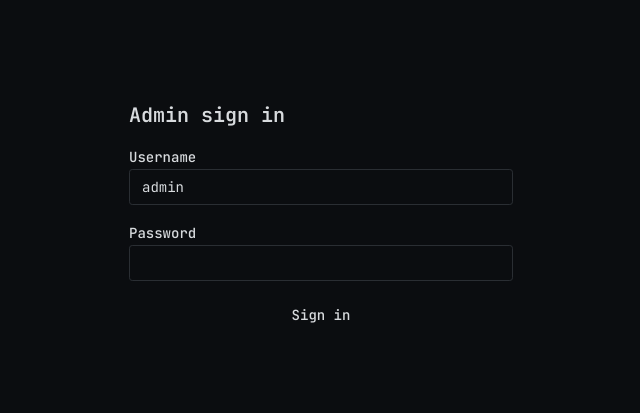
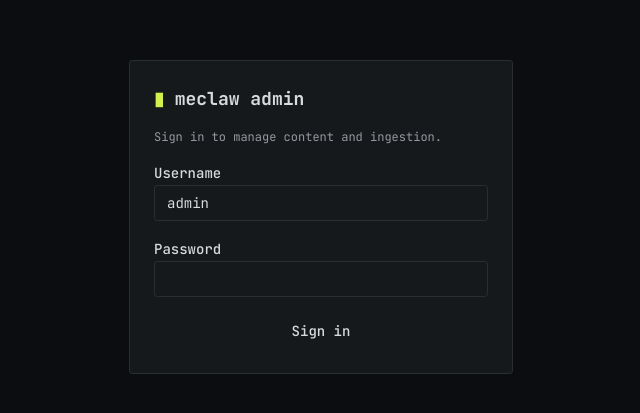
Before and after one commit to naingoted/meclaw, a Next.js app in the folder apps/admin/: page /login in a window 1280 px wide. Shown: the part 183-596 px from the top of the page, without its empty margins (319-959 px from the left). Built offline with nearby package versions, Linux system fonts and the light colour scheme.

Commit message:
feat(admin): audit skeleton/empty + relative time; terminal-styled login

```diff
--- a/apps/admin/app/login/page.tsx
+++ b/apps/admin/app/login/page.tsx
@@ -3,9 +3,12 @@ import { loginAction } from "./actions";
 
 export default function LoginPage() {
   return (
-    <div className="flex min-h-screen items-center justify-center p-6">
-      <form action={loginAction} className="w-full max-w-sm space-y-4">
-        <h1 className="text-xl font-semibold">Admin sign in</h1>
+    <div className="flex min-h-screen items-center justify-center bg-background p-6">
+      <form action={loginAction} className="w-full max-w-sm space-y-4 rounded-md border border-border bg-card p-6">
+        <h1 className="font-mono text-lg font-bold text-foreground">
+          <span className="text-primary">▮</span> meclaw admin
+        </h1>
+        <p className="text-xs text-muted-foreground">Sign in to manage content and ingestion.</p>
         <div className="space-y-2">
           <Label htmlFor="username">Username</Label>
           <Input id="username" name="username" defaultValue="admin" autoComplete="username" />
--- a/apps/admin/components/admin/audit-client.tsx
+++ b/apps/admin/components/admin/audit-client.tsx
@@ -1,20 +1,34 @@
 "use client";
-import { Table, THead, TBody, TR, TH, TD } from "@meclaw/ui";
+import { Table, THead, TBody, TR, TH, TD, Skeleton, EmptyState, relativeTime } from "@meclaw/ui";
 import * as React from "react";
 
 type AuditRow = { id: string; ts: string; action: string; summary: string };
 
 export function AuditClient() {
-  const [rows, setRows] = React.useState<AuditRow[]>([]);
+  const [rows, setRows] = React.useState<AuditRow[] | null>(null);
   React.useEffect(() => { fetch("/api/admin/audit").then((r) => r.json()).then(setRows); }, []);
+
   return (
     <div>
-      <h1 className="mb-4 text-xl font-semibold">Audit log</h1>
-      <Table><THead><TR><TH>Time</TH><TH>Action</TH><TH>Summary</TH></TR></THead>
-        <TBody>{rows.map((a) => (
-          <TR key={a.id}><TD>{new Date(a.ts).toLocaleString()}</TD><TD>{a.action}</TD><TD>{a.summary}</TD></TR>
-        ))}</TBody>
-      </Table>
+      <h1 className="mb-4 text-lg font-bold tracking-tight text-foreground">Audit log</h1>
+      {rows === null ? (
+        <div className="space-y-2"><Skeleton className="h-9" /><Skeleton className="h-9" /><Skeleton className="h-9" /></div>
+      ) : rows.length === 0 ? (
+        <EmptyState title="No audit entries yet" hint="Admin actions (saves, ingests, deletes) will appear here." />
+      ) : (
+        <Table>
+          <THead><TR><TH>Time</TH><TH>Action</TH><TH>Summary</TH></TR></THead>
+          <TBody>
+            {rows.map((a) => (
+              <TR key={a.id}>
+                <TD className="font-mono text-xs text-muted-foreground" title={new Date(a.ts).toLocaleString()}>{relativeTime(a.ts)}</TD>
+                <TD>{a.action}</TD>
+                <TD>{a.summary}</TD>
+              </TR>
+            ))}
+          </TBody>
+        </Table>
+      )}
     </div>
   );
 }
```
